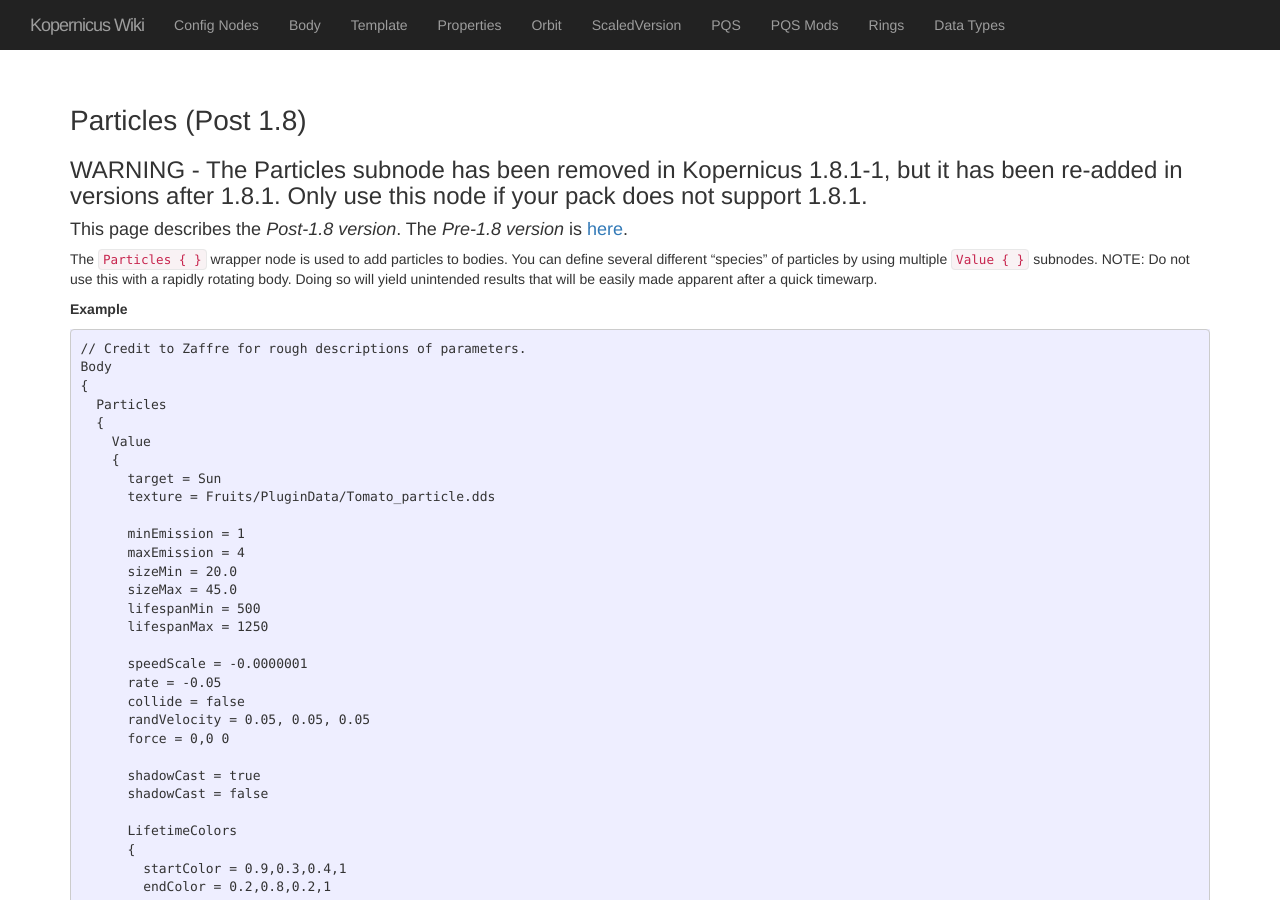
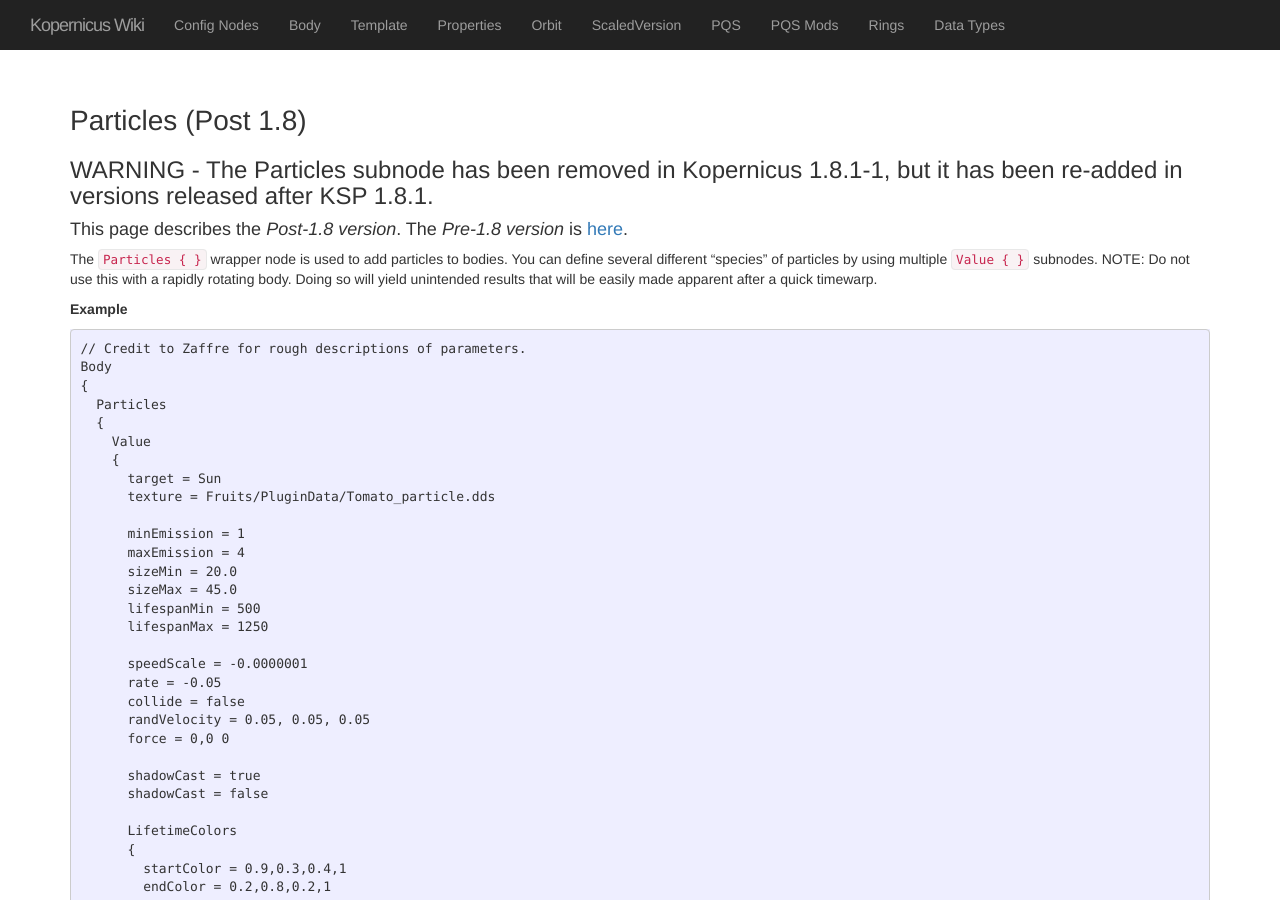
Before and after one commit to Kopernicus/wiki, a Jekyll site: the page built from main/Particles.md, in a window 1280 px wide and 900 px high. Built offline with Jekyll 4.4.1, drawn with Linux system fonts in a browser that asks for light colours.

Commit message:
Fix particles link and update language
1.8.1 is actually supported by modern releases, and that link was broken.

```diff
--- a/main/Particles.md
+++ b/main/Particles.md
@@ -3,8 +3,9 @@ layout: default
 title: Particles (Post 1.8)
 ---
 
-### WARNING - The Particles subnode has been removed in Kopernicus 1.8.1-1, but it has been re-added in versions after 1.8.1. Only use this node if your pack does not support 1.8.1.
-#### This page describes the *Post-1.8 version*. The *Pre-1.8 version* is [here]({{ site.baseurl }}{% link main/Particles.md %}).
+### WARNING - The Particles subnode has been removed in Kopernicus 1.8.1-1, but it has been re-added in versions released after KSP 1.8.1.
+
+#### This page describes the *Post-1.8 version*. The *Pre-1.8 version* is [here]({{ site.baseurl }}{% link main/Particles-old.md %}).
 
 The `Particles { }` wrapper node is used to add particles to bodies. You can define several different "species" of particles by using multiple `Value { }` subnodes. NOTE:  Do not use this with a rapidly rotating body.  Doing so will yield unintended results that will be easily made apparent after a quick timewarp.
 
```
